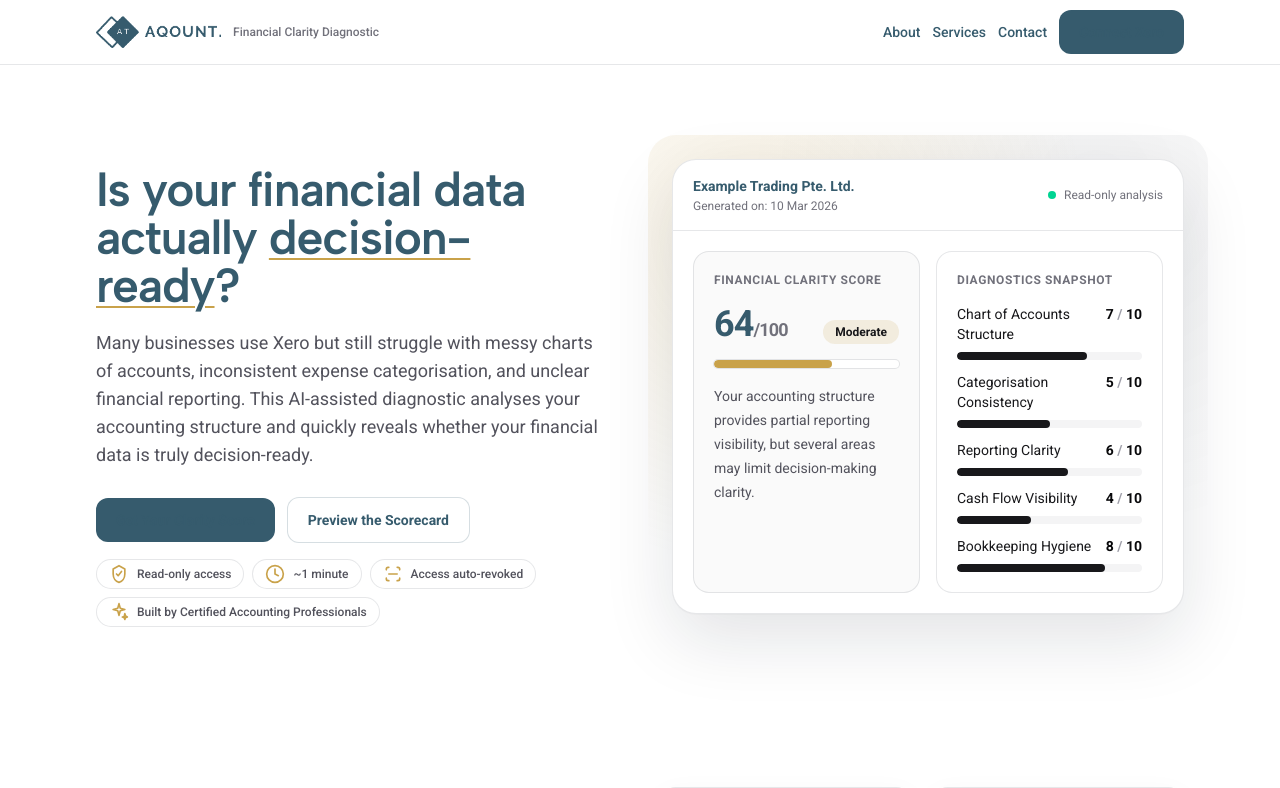
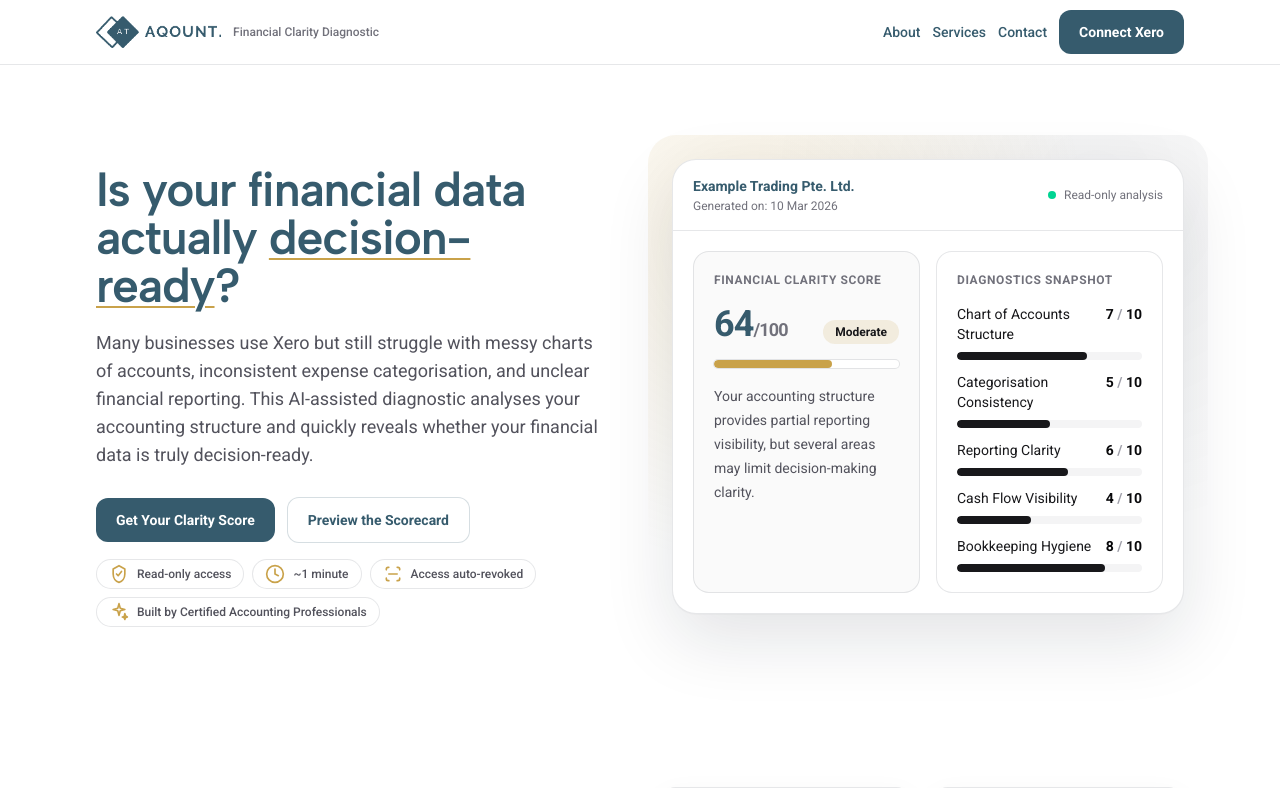
Before and after one commit to noemisasum/xero-financial-clarity, a Next.js app: page / in a window 1280 px wide. Shown: the top 788 px of the page. Built offline with nearby package versions, Linux system fonts and the light colour scheme.

Commit message:
Fix CTA button text color (exclude global link color override)

```diff
--- a/src/app/globals.css
+++ b/src/app/globals.css
@@ -38,7 +38,7 @@ h1, h2, h3 {
     sans-serif;
 }
 
-a {
+a:not([data-button]) {
   color: var(--link);
 }
 
--- a/src/components/Button.tsx
+++ b/src/components/Button.tsx
@@ -16,6 +16,7 @@ export default function Button({
     return (
       <Link
         href={href}
+        data-button
         className={`${base} border border-[color:var(--link)]/20 bg-white text-[color:var(--link)] hover:bg-[color:var(--link)]/5`}
       >
         {children}
@@ -26,7 +27,9 @@ export default function Button({
   return (
     <Link
       href={href}
-      className={`${base} bg-[color:var(--link)] text-white hover:opacity-90`}
+      data-button
+      className={`${base} bg-[color:var(--link)] !text-white hover:opacity-90`}
+      style={{ color: "#fff" }}
     >
       {children}
     </Link>
```
